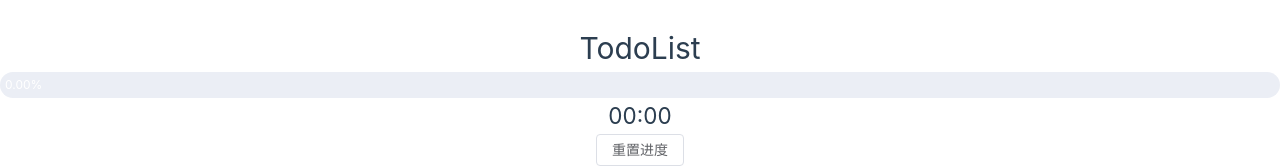
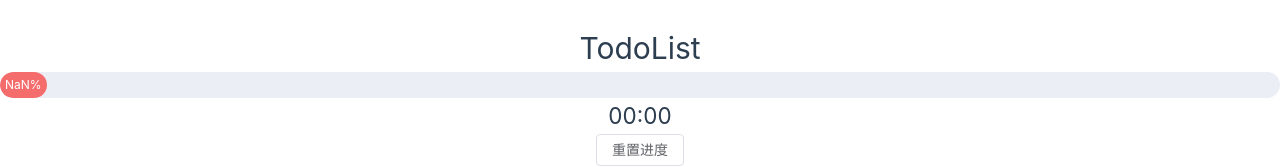
Before and after one commit to ailisaz/todolist, a Vue app: page /todolist in a window 1280 px wide. Shown: the top 167 px of the page. Built offline with nearby package versions, Linux system fonts and the light colour scheme.

Commit message:
1.增加计算属性；2.更改变量名，使其贴合数据本意；3.进度条那种每次添加时间的闪烁，通过手动延时来避免

```diff
--- a/src/views/TodoList.vue
+++ b/src/views/TodoList.vue
@@ -2,9 +2,9 @@
 	<div class="body">
 		<h1>TodoList</h1>
 		<div class="demo-progress">
-			<el-progress :text-inside="true" :stroke-width="26" :percentage="progressTime.toFixed(2)" status="exception"/>
+			<el-progress :text-inside="true" :stroke-width="26" :percentage="progress.toFixed(2)" status="exception"/>
 		</div>
-		<h2>{{ mins }}:{{ secs }}</h2>
+		<h2>{{ minutes }}:{{ seconds }}</h2>
 		<div>
 			<el-button @click="resetTime">重置进度</el-button>
 		</div>
@@ -59,12 +59,12 @@
 		pre_num: '2',
 		real_num: '1',
 	}];
-	import { ref } from 'vue';
+	import { computed, ref } from 'vue';
 	// 定义显示的分秒与总时间
 	const selectTime = ref(0);	//用户选择的时间
 	const totalTime = ref(0);
-	const mins = ref('00');
-	const secs = ref('00');
+	// const mins = ref('00');
+	// const secs = ref('00');
 	const progressTime = ref(0);
 	// 是否正在运行状态
 	const running = ref(false);
@@ -82,17 +82,32 @@
 		applyTime();
 		totalTime.value = selectTime.value;
 	}
+
+	// 分钟计算
+	const minutes = computed(()=>{
+		return Math.floor(totalTime.value/60).toString().padStart(2,'0');
+	})
+	// 秒计算
+	const seconds = computed(()=>{
+		return Math.floor(totalTime.value%60).toString().padStart(2,'0');
+	})
+	// 进度条计算
+	const progress = computed(()=>{
+		const totalSelectTimeSecond = selectTime.value * 60;
+		return (totalSelectTimeSecond-totalTime.value)/totalSelectTimeSecond*100;
+	})
 	// 开始
 	const startTime = ()=> {
 		if(running.value) return;
 		running.value = true;
-		const totalSelectTimeSecond = selectTime.value * 60;
+
 		timer = setInterval(()=>{
 			if(totalTime.value>0){
 				totalTime.value--;
-				mins.value = Math.floor(totalTime.value/60).toString().padStart(2,'0');
-				secs.value = Math.floor(totalTime.value%60).toString().padStart(2,'0');
-				progressTime.value = (totalSelectTimeSecond-totalTime.value)/totalSelectTimeSecond*100;
+				//原本写在这里的，但是重置进度那里，就发现，写在这里不合适
+				// mins.value = Math.floor(totalTime.value/60).toString().padStart(2,'0');
+				// secs.value = Math.floor(totalTime.value%60).toString().padStart(2,'0');
+				// progressTime.value = (totalSelectTimeSecond-totalTime.value)/totalSelectTimeSecond*100;
 			}
 			else stopTime();
 		},1000);
```
